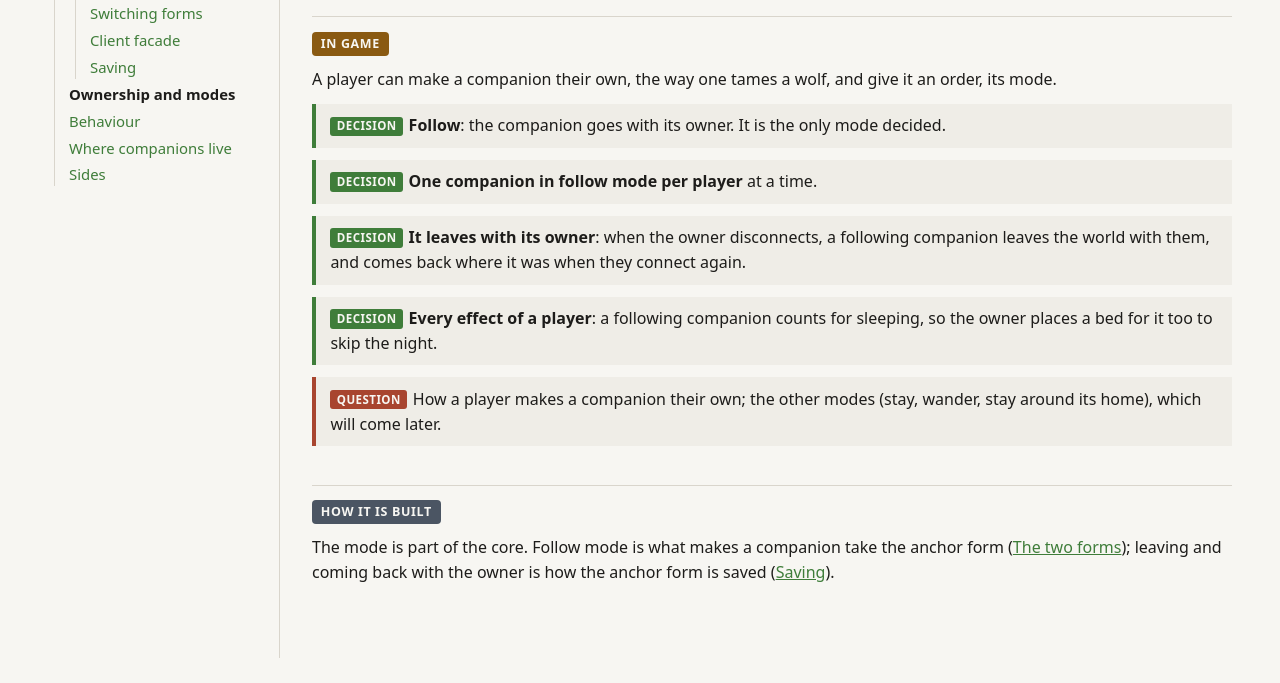
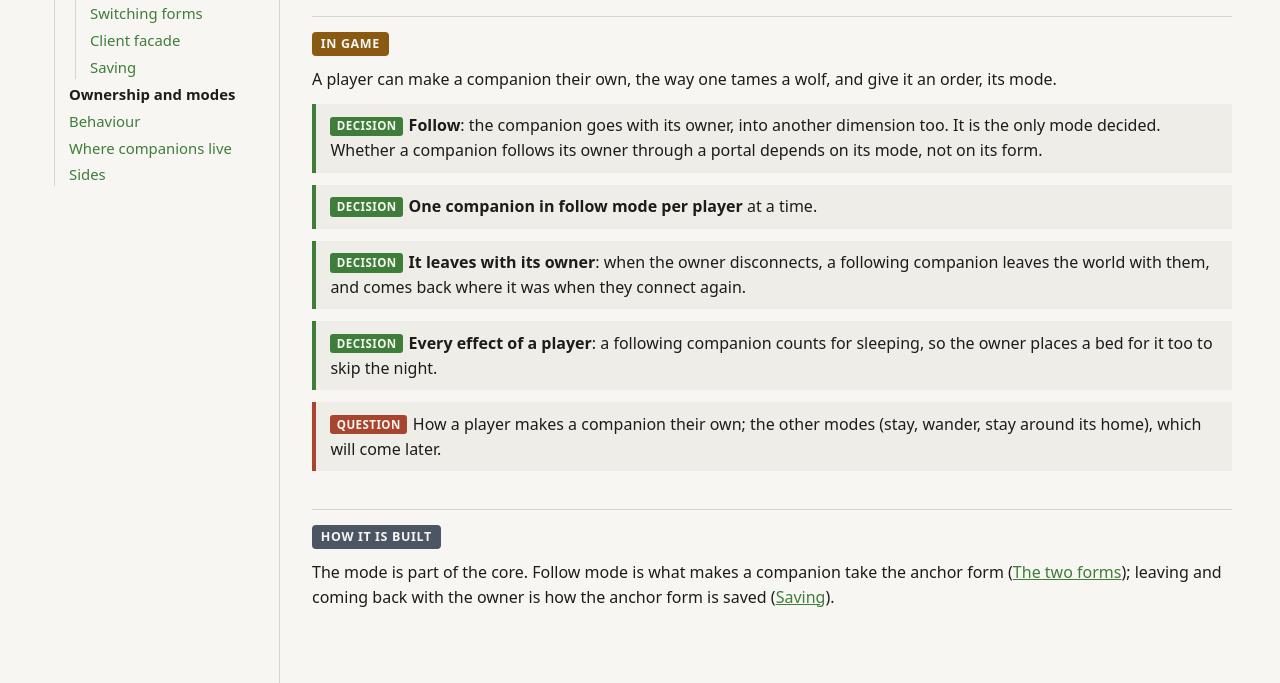
Before and after one commit to payangar-studio/am-i-alone, a plain HTML site: page docs/design/ownership/index.html in a window 1280 px wide. Shown: the part 162-845 px from the top of the page. Before the commit the page ends 820 px from the top, so only its background shows below. Drawn offline with Linux system fonts and the light colour scheme.

Commit message:
docs(design): following through a portal depends on the mode, not the form

```diff
--- a/docs/design/ownership/index.html
+++ b/docs/design/ownership/index.html
@@ -110,7 +110,7 @@
 <h1>Ownership and modes</h1>
 <div class="kind">Partly decided, not built yet: the first brick is the companion alone</div>
 <h2 class="part"><span class="ptag game">In game</span></h2><p>A player can make a companion their own, the way one tames a wolf, and give it an order, its mode.</p>
-<div class="stmt is-decision"><span class="tag decision">Decision</span><strong>Follow</strong>: the companion goes with its owner. It is the only mode decided.</div>
+<div class="stmt is-decision"><span class="tag decision">Decision</span><strong>Follow</strong>: the companion goes with its owner, into another dimension too. It is the only mode decided. Whether a companion follows its owner through a portal depends on its mode, not on its form.</div>
 <div class="stmt is-decision"><span class="tag decision">Decision</span><strong>One companion in follow mode per player</strong> at a time.</div>
 <div class="stmt is-decision"><span class="tag decision">Decision</span><strong>It leaves with its owner</strong>: when the owner disconnects, a following companion leaves the world with them, and comes back where it was when they connect again.</div>
 <div class="stmt is-decision"><span class="tag decision">Decision</span><strong>Every effect of a player</strong>: a following companion counts for sleeping, so the owner places a bed for it too to skip the night.</div>
```
Also changed, not shown: docs/design/behaviour/index.html (+1 -1 lines), docs/design/companion/forms.html (+0 -1 lines), 3 other files.
